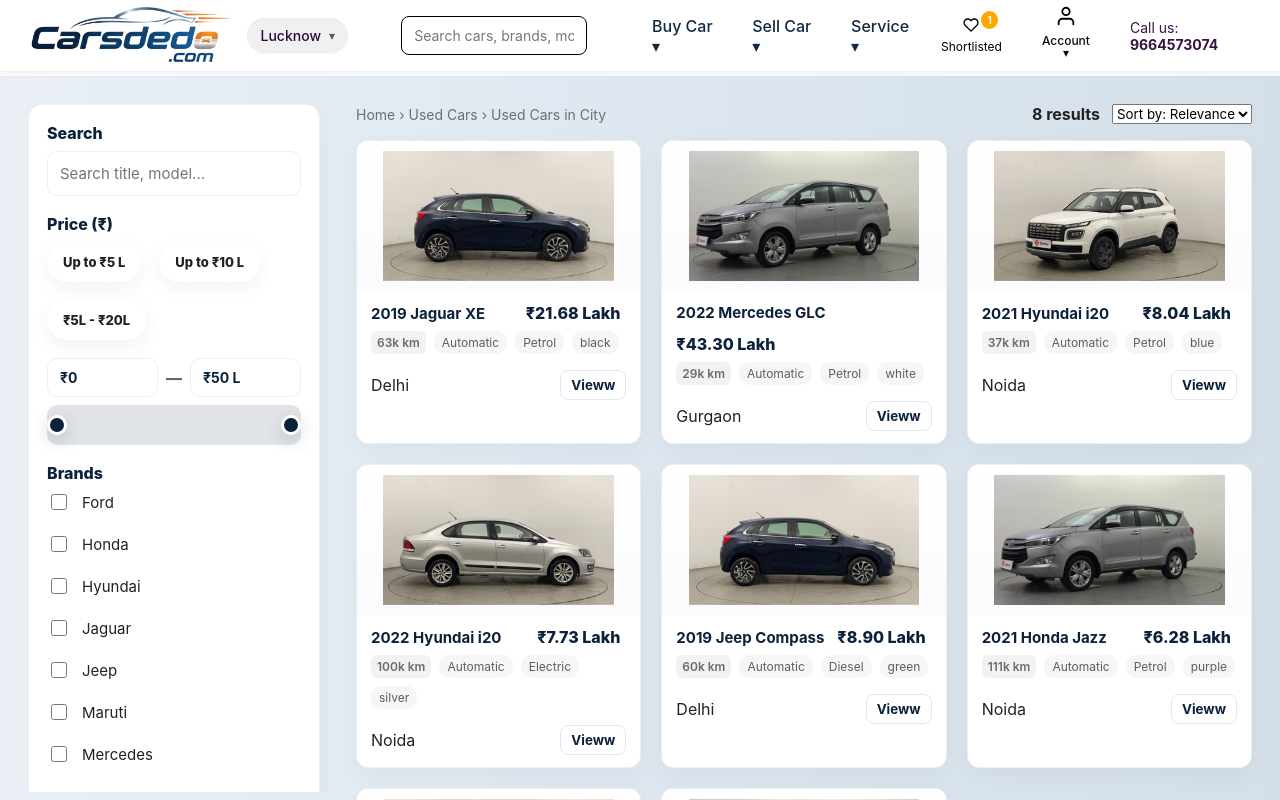
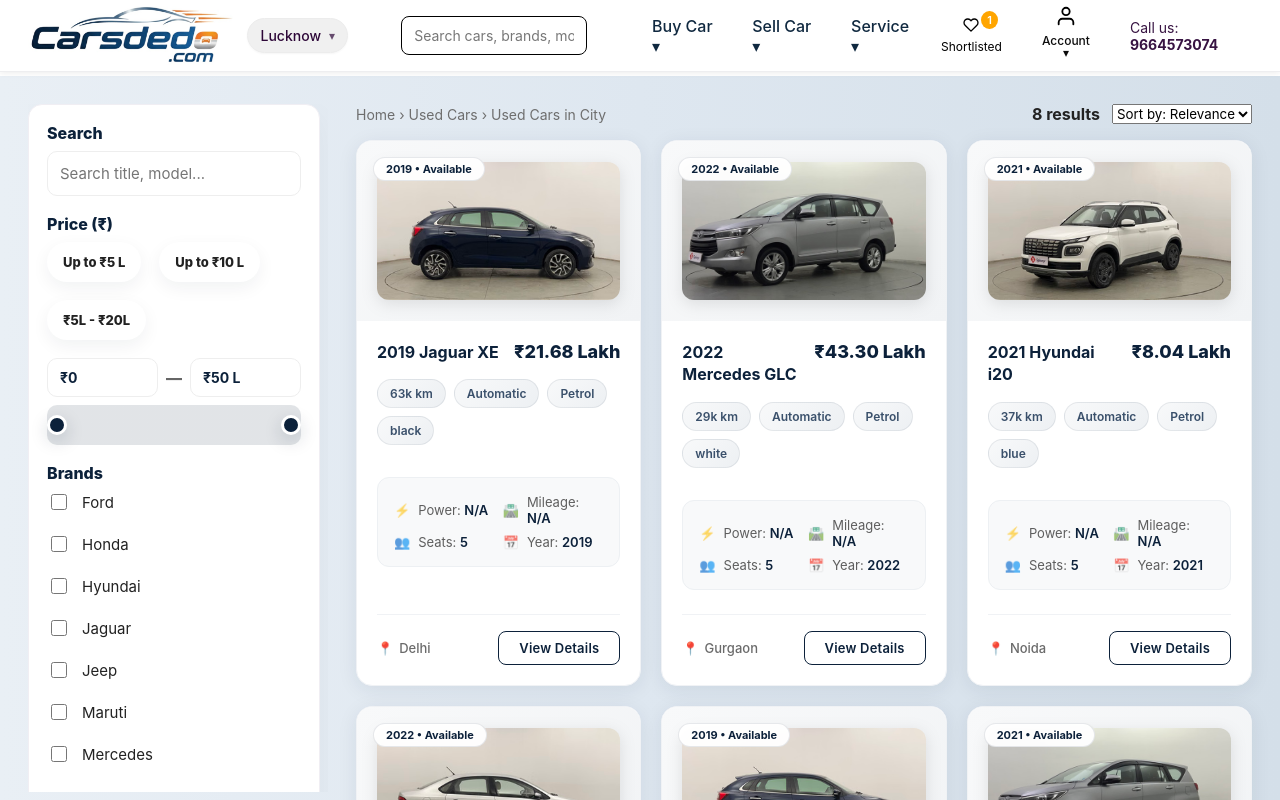
Before and after one commit to Raj602-stack/carsdedo-react, a React (Create React App) app: page /buy in a window 1280 px wide. Built offline with nearby package versions, Linux system fonts and the light colour scheme.

Commit message:
car card redesigned

```diff
--- a/src/components/CarCard.jsx
+++ b/src/components/CarCard.jsx
@@ -1,20 +1,26 @@
-// src/components/CarCard.jsx
+// Updated CarCard.jsx component
 import React from "react";
 import { useNavigate } from "react-router-dom";
-import styles from  "../styles/BuyPageweb.module.css";
+import styles from "../styles/CarCard.module.css";
 
 export default function CarCard({ car }) {
   const navigate = useNavigate();
+
   const formatPrice = (p) =>
     p >= 100000 ? `₹${(p / 100000).toFixed(2)} Lakh` : `₹${(p / 1000).toFixed(0)}k`;
 
   return (
-
     <article
       className={styles["car-card"]}
       onClick={() => navigate(`/car/${car.id}`)}
       aria-labelledby={`car-${car.id}`}
     >
+      {/* Status badge */}
+      <div className={styles["car-status"]}>
+        {car.year} • Available
+      </div>
+
+      {/* Image section */}
       <div className={styles["car-image-wrap"]}>
         <img
           src={car.image}
@@ -24,60 +30,71 @@
         />
       </div>
 
+      {/* Body */}
       <div className={styles["car-body"]}>
+        {/* Title and Price row */}
+        <div className={styles["car-title-row"]}>
+          <h4 id={`car-${car.id}`} className={styles["car-title"]}>
+            {car.title}
+          </h4>
+          <span className={styles["price-tag"]}>
+            {formatPrice(car.price)}
+          </span>
+        </div>
 
+        {/* Meta badges */}
+        <div className={styles["car-meta"]}>
+          <span className={styles["meta-badge"]}>
+            {Math.round(car.km / 1000)}k km
+          </span>
+          <span className={styles["meta-badge"]}>
+            {car.transmission}
+          </span>
+          <span className={styles["meta-badge"]}>
+            {car.fuel}
+          </span>
+          <span className={styles["meta-badge"]}>
+            {car.colorKey}
+          </span>
+        </div>
 
-    <div
-  style={{
-    display: "flex",
-    flexDirection: "row",
-    justifyContent: "space-between",
-    alignItems: "center",
-    gap: "12px",
-    flexWrap: "wrap",
+        {/* Specifications grid */}
+        <div className={styles["car-specs"]}>
+          <div className={styles["spec-item"]}>
+            <span className={styles["spec-icon"]}>⚡</span>
+            <span>Power: <span className={styles["spec-value"]}>{car.power || "N/A"}</span></span>
+          </div>
+          <div className={styles["spec-item"]}>
+            <span className={styles["spec-icon"]}>🛣️</span>
+            <span>Mileage: <span className={styles["spec-value"]}>{car.mileage || "N/A"}</span></span>
+          </div>
+          <div className={styles["spec-item"]}>
+            <span className={styles["spec-icon"]}>👥</span>
+            <span>Seats: <span className={styles["spec-value"]}>{car.seats || "5"}</span></span>
+          </div>
+          <div className={styles["spec-item"]}>
+            <span className={styles["spec-icon"]}>📅</span>
+            <span>Year: <span className={styles["spec-value"]}>{car.year || "N/A"}</span></span>
+          </div>
+        </div>
+
+        {/* Bottom section */}
+        <div className={styles["car-bottom"]}>
+          <div className={styles["car-city"]}>
+            <span className={styles["city-icon"]}>📍</span>
+            {car.city}
+          </div>
+          <button
+            className={styles["view-button"]}
+            onClick={(e) => {
+              e.stopPropagation();
+              navigate(`/car/${car.id}`);
             }}
           >
-
-      <h4
-        id={`car-${car.id}`}
-        className={styles["car-title"]}
-      >
-        {car.title}
-      </h4>
-      <span className={styles["price"]}>
-          {formatPrice(car.price)}
-        </span>
-
-        </div>
-
-      <div className={styles["car-meta"]}>
-
-        <span className={styles["km"]}>
-          {Math.round(car.km / 1000)}k km
-        </span>
-        <span className={styles["badge"]}>
-          {car.transmission}
-        </span>
-        <span className={styles["badge"]}>
-          {car.fuel}
-        </span>
-
-        <span className={styles["badge"]}>
-          {car.colorKey}
-        </span>
-
-      </div>
-
-      <div className={styles["car-bottom"]}>
-        <div className={styles["car-city"]}>
-          {car.city}
-        </div>
-        <button className={styles["btn-small"]}>
-          Vieww
+            View Details
           </button>
         </div>
       </div>
     </article>
-
   );
 }
--- /dev/null
+++ b/src/styles/CarCard.module.css
@@ -0,0 +1,231 @@
+/* Car Card - Classy Redesign */
+.car-card {
+    background: #fff;
+    border-radius: 16px;
+    border: 1px solid #f0f2f5;
+    overflow: hidden;
+    box-shadow: 0 4px 20px rgba(12, 33, 58, 0.08);
+    display: flex;
+    flex-direction: column;
+    transition: all 0.3s ease;
+    cursor: pointer;
+    position: relative;
+  }
+
+  .car-card:hover {
+    transform: translateY(-4px);
+    box-shadow: 0 12px 32px rgba(12, 33, 58, 0.12);
+    border-color: #e4e8f0;
+  }
+
+  .car-card::before {
+    content: '';
+    position: absolute;
+    top: 0;
+    left: 0;
+    right: 0;
+    height: 3px;
+    background: linear-gradient(90deg, #0c213a, #3a506b, #0c213a);
+    opacity: 0;
+    transition: opacity 0.3s ease;
+  }
+
+  .car-card:hover::before {
+    opacity: 1;
+  }
+
+  /* Image section */
+  .car-image-wrap {
+    height: 180px;
+    overflow: hidden;
+    display: flex;
+    align-items: center;
+    justify-content: center;
+    background: linear-gradient(135deg, #f8f9fa 0%, #f1f3f5 100%);
+    padding: 20px;
+    position: relative;
+  }
+
+  .car-image {
+    max-height: 140px;
+    width: auto;
+    transition: transform 0.5s ease;
+    filter: drop-shadow(0 4px 8px rgba(0, 0, 0, 0.1));
+    border-radius: 12px;
+  }
+
+  .car-card:hover .car-image {
+    transform: scale(1.05);
+  }
+
+  /* Body */
+  .car-body {
+    padding: 20px;
+    display: flex;
+    flex-direction: column;
+    gap: 12px;
+    flex-grow: 1;
+  }
+
+  .car-title-row {
+    display: flex;
+    justify-content: space-between;
+    align-items: flex-start;
+    gap: 12px;
+    margin-bottom: 4px;
+  }
+
+  .car-title {
+    font-size: 16px;
+    margin: 0;
+    color: #0c213a;
+    font-weight: 700;
+    line-height: 1.4;
+    flex: 1;
+    font-family: -apple-system, BlinkMacSystemFont, 'Segoe UI', sans-serif;
+  }
+
+  .price-tag {
+    font-size: 18px;
+    color: #0c213a;
+    font-weight: 800;
+    white-space: nowrap;
+    font-family: -apple-system, BlinkMacSystemFont, 'Segoe UI', sans-serif;
+  }
+
+  /* Meta badges */
+  .car-meta {
+    display: flex;
+    gap: 8px;
+    flex-wrap: wrap;
+    align-items: center;
+    margin-bottom: 8px;
+  }
+
+  .meta-badge {
+    background: linear-gradient(135deg, #f8f9fa 0%, #edf0f3 100%);
+    padding: 6px 12px;
+    border-radius: 20px;
+    font-size: 12px;
+    color: #3a506b;
+    font-weight: 600;
+    border: 1px solid rgba(12, 33, 58, 0.08);
+    transition: all 0.2s ease;
+  }
+
+  .car-card:hover .meta-badge {
+    background: linear-gradient(135deg, #edf0f3 0%, #e2e6ea 100%);
+    border-color: rgba(12, 33, 58, 0.12);
+  }
+
+  /* Specs grid */
+  .car-specs {
+    display: grid;
+    grid-template-columns: repeat(2, 1fr);
+    gap: 8px;
+    margin: 12px 0;
+    padding: 16px;
+    background: #f8f9fa;
+    border-radius: 12px;
+    border: 1px solid #edf0f3;
+  }
+
+  .spec-item {
+    display: flex;
+    align-items: center;
+    gap: 8px;
+    font-size: 13px;
+    color: #5e5e5e;
+  }
+
+  .spec-icon {
+    color: #0c213a;
+    opacity: 0.7;
+    font-weight: bold;
+  }
+
+  .spec-value {
+    color: #0c213a;
+    font-weight: 600;
+  }
+
+  /* Bottom section */
+  .car-bottom {
+    display: flex;
+    justify-content: space-between;
+    align-items: center;
+    margin-top: auto;
+    padding-top: 16px;
+    border-top: 1px solid #f0f2f5;
+  }
+
+  .car-city {
+    display: flex;
+    align-items: center;
+    gap: 6px;
+    font-size: 13px;
+    color: #6b6b6b;
+    font-weight: 500;
+  }
+
+  .city-icon {
+    color: #3a506b;
+  }
+
+  .view-button {
+    background: transparent;
+    border: 1.5px solid #0c213a;
+    color: #0c213a;
+    padding: 8px 20px;
+    border-radius: 8px;
+    cursor: pointer;
+    font-weight: 600;
+    font-size: 13px;
+    transition: all 0.2s ease;
+    font-family: -apple-system, BlinkMacSystemFont, 'Segoe UI', sans-serif;
+    letter-spacing: 0.2px;
+  }
+
+  .view-button:hover {
+    background: #0c213a;
+    color: white;
+    transform: translateY(-1px);
+  }
+
+  /* Status indicator */
+  .car-status {
+    position: absolute;
+    top: 16px;
+    left: 16px;
+    background: rgba(255, 255, 255, 0.95);
+    backdrop-filter: blur(4px);
+    padding: 4px 12px;
+    border-radius: 20px;
+    font-size: 11px;
+    font-weight: 700;
+    color: #0c213a;
+    border: 1px solid rgba(12, 33, 58, 0.1);
+    z-index: 1;
+  }
+
+  /* Responsive adjustments */
+  @media (max-width: 768px) {
+    .car-card {
+      border-radius: 12px;
+    }
+
+    .car-image-wrap {
+      height: 160px;
+      padding: 16px;
+    }
+
+    .car-body {
+      padding: 16px;
+    }
+
+    .car-specs {
+      grid-template-columns: 1fr;
+      gap: 6px;
+      padding: 12px;
+    }
+  }
```
Lines whose indentation alone changed are shown as unchanged.
